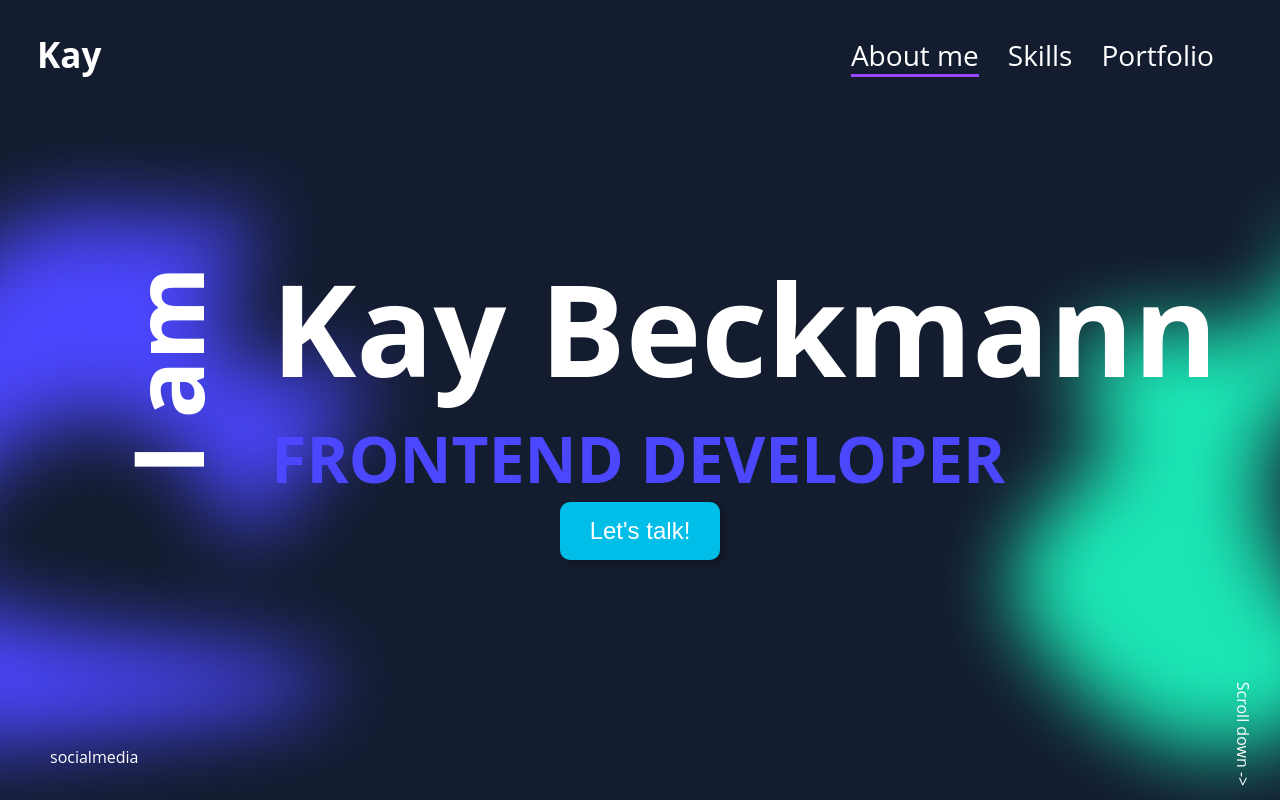
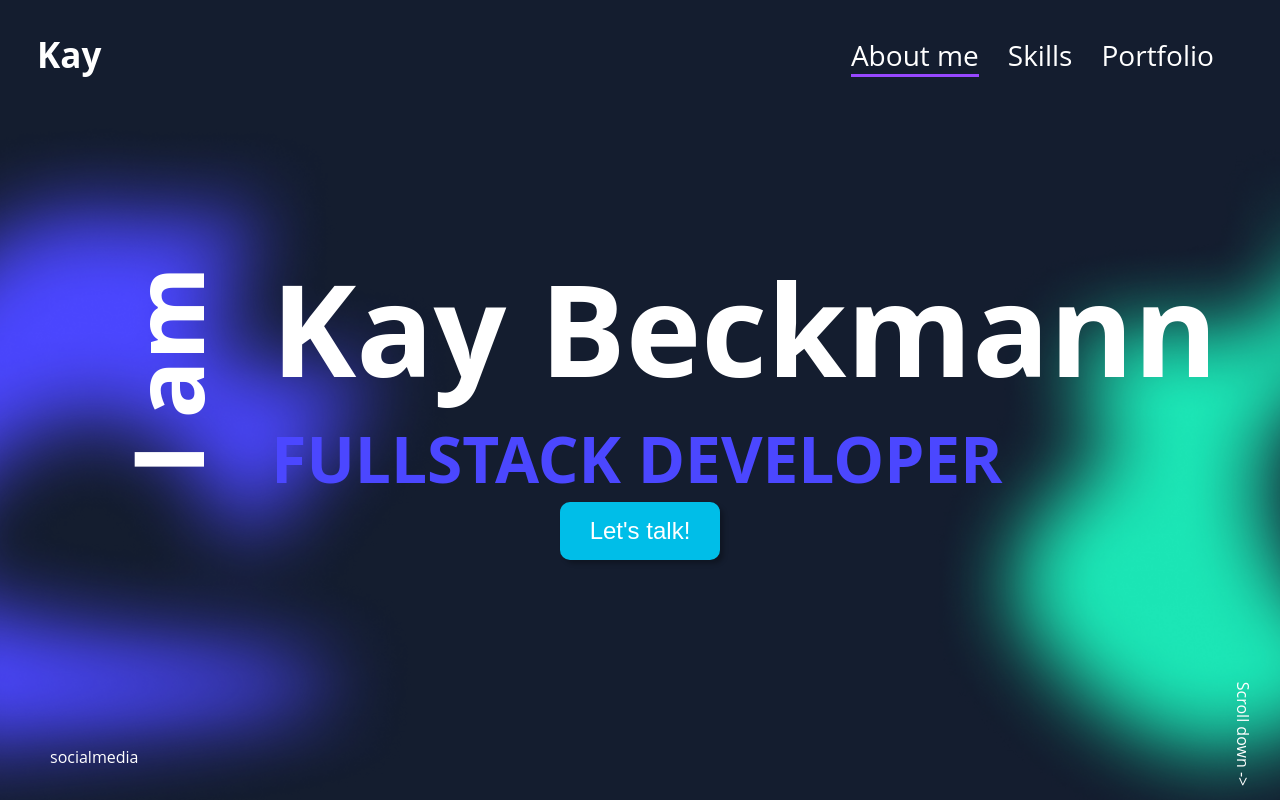
Before and after one commit to KayBeckmann/portfolio, an Angular app: page / in a window 1280 px wide. Shown: the top 800 px of the page. Built offline with nearby package versions, Linux system fonts and the light colour scheme.

Commit message:
changed headline to fullstack

```diff
--- a/src/app/landingpage/landingpage.component.html
+++ b/src/app/landingpage/landingpage.component.html
@@ -7,7 +7,7 @@
     </div>
     <div class="headline">
       <h1>Kay Beckmann</h1>
-      <h2>FRONTEND DEVELOPER</h2>
+      <h2>FULLSTACK DEVELOPER</h2>
     </div>
     <!-- <button>Let's talk!</button> -->
   </div>
```
